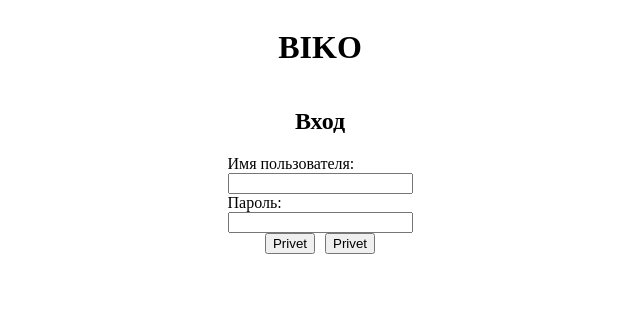
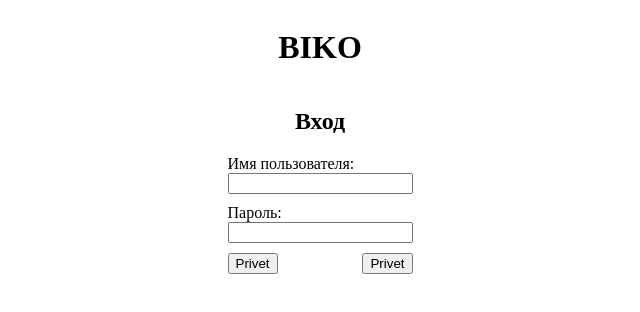
Before and after one commit to Vlad1m1ru5/BiKo-exchanger-ui-ssr, a React app: page / in a window 1280 px wide. Shown: the top 312 px of the page, without its empty margins (320-960 px from the left). Built offline with nearby package versions, Linux system fonts and the light colour scheme; the HTML template or start-up script is replaced by a standard one.

Commit message:
typescrip
form

```diff
--- a/src/client/biko/app.tsx
+++ b/src/client/biko/app.tsx
@@ -11,12 +11,19 @@ const Centered = styled.div`
   width: min-content;
 `;
 
+const Form = styled.div`
+  & > *:not(:last-child) {
+    margin-bottom: 10px;
+  }
+`
+
 const App: React.FC = () => {
 
   return (
     <Centered>
       <h1>BIKO</h1>
       <h2>Вход</h2>
+      <Form>
         <Input
           label='Имя пользователя:'
           type='text'
@@ -29,9 +36,9 @@ const App: React.FC = () => {
           <button>Privet</button>
           <button>Privet</button>
         </Group>
+      </Form>
     </Centered>
   );
 };
 
-
 export default App
--- a/src/client/components/group.tsx
+++ b/src/client/components/group.tsx
@@ -6,8 +6,11 @@ const Group = styled.div<{ direction: 'column' | 'row' }>`
   flex-wrap: wrap;
   justify-content: space-between;
 
-  & > * {
+  & > *:not(:first-child) {
     margin-left: 5px;
+  }
+
+  & > *:not(:last-child) {
     margin-right: 5px;
   }
 `
--- a/src/client/components/input.tsx
+++ b/src/client/components/input.tsx
@@ -6,10 +6,12 @@ interface Props {
 }
 
 const Input: React.FC<Props> = ({ label, type }) => (
-  <label>
-    {label}
-    <input type={type}></input>
-  </label>
+  <div>
+    <label>
+      {label}<br />
+      <input type={type}></input>
+    </label>
+  </div>
 )
 
 export default Input
```
Lines whose indentation alone changed are shown as unchanged.
